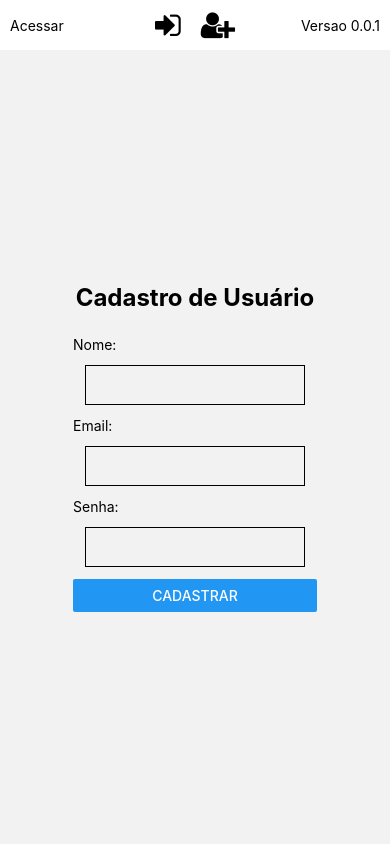
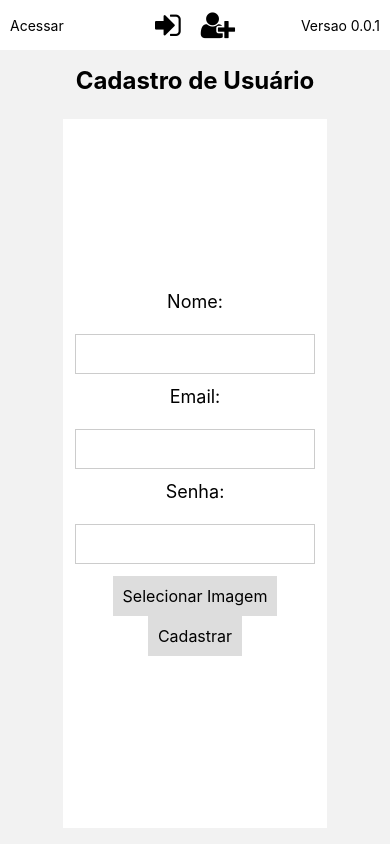
Before and after one commit to cintra444/fruttyoogApp, a React Native app: screen /Register in a window 390 px wide. Built offline with nearby package versions, Linux system fonts and the light colour scheme.

Commit message:
refatorando component buttons, footer

```diff
--- a/src/components/CadastroForm/CadastroForm.tsx
+++ b/src/components/CadastroForm/CadastroForm.tsx
@@ -1,14 +1,36 @@
 import React, { useState } from 'react';
-import { View, Text, TextInput, Button, Image, TouchableOpacity } from 'react-native';
+import { View, Text, TouchableOpacity } from 'react-native';
 import { launchImageLibrary } from 'react-native-image-picker';
-import { styles } from './styles';
+import { Container, Input, Button, Image, Label, ButtonText } from './styles';
+
+interface FormFieldProps {
+  label: string;
+  value: string;
+  onChangeText: (value: string) => void;
+  secureTextEntry?: boolean;
+  keyboardType?: 'default' | 'numeric' | 'email-address' | 'phone-pad';
+}
+
+const FormField = ({ label, value, onChangeText, secureTextEntry, keyboardType }: FormFieldProps) => {
+  return (
+    <>
+      <Label>{label}:</Label>
+      <Input
+        value={value}
+        onChangeText={onChangeText}
+        secureTextEntry={secureTextEntry}
+        keyboardType={keyboardType}
+      />
+    </>
+  );
+};
 
 interface CadastroFormProps {
   type: 'usuario' | 'compra' | 'fornecedor' | 'item' | 'produto' | 'cliente' | 'pedido' | 'venda';
   onSubmit: (data: any) => void;
 }
 
-const CadastroForm: React.FC<CadastroFormProps> = ({ type, onSubmit }) => {
+const CadastroForm = ({ type, onSubmit }: CadastroFormProps) => {
   const [formData, setFormData] = useState<any>({});
   const [imageUri, setImageUri] = useState<string | null>(null);
 
@@ -46,124 +68,85 @@ const CadastroForm: React.FC<CadastroFormProps> = ({ type, onSubmit }) => {
       case 'usuario':
         return (
           <>
-                        <Text>Nome:</Text>
-                        <TextInput style={styles.input} onChangeText={(value) => handleChange('nome', value)} />
-                        <Text>Email:</Text>
-                        <TextInput style={styles.input} onChangeText={(value) => handleChange('email', value)} />
-                        <Text>Senha:</Text>
-                        <TextInput style={styles.input} secureTextEntry onChangeText={(value) => handleChange('senha', value)} />
+            <FormField label="Nome" value={formData.nome} onChangeText={(value) => handleChange('nome', value)} />
+            <FormField label="Email" value={formData.email} onChangeText={(value) => handleChange('email', value)} />
+            <FormField label="Senha" value={formData.senha} onChangeText={(value) => handleChange('senha', value)} secureTextEntry />
           </>
         );
       case 'compra':
         return (
           <>
-                        <Text>Data:</Text>
-                        <TextInput style={styles.input} onChangeText={(value) => handleChange('data', value)} />
-                        <Text>Valor Total:</Text>
-                        <TextInput style={styles.input} onChangeText={(value) => handleChange('valorTotal', value)} />
-                        <Text>Fornecedor:</Text>
-                        <TextInput style={styles.input} onChangeText={(value) => handleChange('fornecedor', value)} />
-                        <Text>Tipo da Compra:</Text>
-                        <TextInput style={styles.input} onChangeText={(value) => handleChange('tipoCompra', value)} />
-                        <Text>Tipo de pagamento:</Text>
-                        <TextInput style={styles.input} onChangeText={(value) => handleChange('tipoPagamento', value)} />
-                        <Text>Forma de pagamento:</Text>
-                        <TextInput style={styles.input} onChangeText={(value) => handleChange('formaPagamento', value)} />
-                        <Text>Status:</Text>
-                        <TextInput style={styles.input}onChangeText={(value) => handleChange('status', value)} />
-                        <Text>Prazo de pagamento:</Text>
-                        <TextInput style={styles.input} onChangeText={(value) => handleChange('prazoPagamento', value)} />
-                        <Text>Produtos:</Text>
-                        <TextInput style={styles.input} onChangeText={(value) => handleChange('produtos', value)} />
+            <FormField label="Data" value={formData.data} onChangeText={(value) => handleChange('data', value)} />
+            <FormField label="Valor Total" value={formData.valorTotal} onChangeText={(value) => handleChange('valorTotal', value)} keyboardType="numeric" />
+            <FormField label="Fornecedor" value={formData.fornecedor} onChangeText={(value) => handleChange('fornecedor', value)} />
+            <FormField label="Tipo da Compra" value={formData.tipoCompra} onChangeText={(value) => handleChange('tipoCompra', value)} />
+            <FormField label="Tipo de pagamento" value={formData.tipoPagamento} onChangeText={(value) => handleChange('tipoPagamento', value)} />
+            <FormField label="Forma de pagamento" value={formData.formaPagamento} onChangeText={(value) => handleChange('formaPagamento', value)} />
+            <FormField label="Status" value={formData.status} onChangeText={(value) => handleChange('status', value)} />
+            <FormField label="Prazo de pagamento" value={formData.prazoPagamento} onChangeText={(value) => handleChange('prazoPagamento', value)} />
+            <FormField label="Produtos" value={formData.produtos} onChangeText={(value) => handleChange('produtos', value)} />
           </>
         );
       case 'fornecedor':
         return (
           <>
-                        <Text>Nome Fantasia:</Text>
-                        <TextInput style={styles.input} onChangeText={(value) => handleChange('nomeFantasia', value)} />
-                        <Text>Nome do Contato:</Text>
-                        <TextInput style={styles.input} onChangeText={(value) => handleChange('nomeContato', value)} />
-                        <Text>Telefone:</Text>
-                        <TextInput style={styles.input} onChangeText={(value) => handleChange('telefone', value)} />
+            <FormField label="Nome Fantasia" value={formData.nomeFantasia} onChangeText={(value) => handleChange('nomeFantasia', value)} />
+            <FormField label="Nome do Contato" value={formData.nomeContato} onChangeText={(value) => handleChange('nomeContato', value)} />
+            <FormField label="Telefone" value={formData.telefone} onChangeText={(value) => handleChange('telefone', value)} />
           </>
         );
       case 'item':
         return (
           <>
-                        <Text>Nome:</Text>
-                        <TextInput style={styles.input} onChangeText={(value) => handleChange('nome', value)} />
-                        <Text>Quantidade:</Text>
-                        <TextInput style={styles.input} keyboardType="numeric" onChangeText={(value) => handleChange('quantidade', value)} />
-                        <Text>Preço:</Text>
-                        <TextInput style={styles.input} keyboardType="numeric" onChangeText={(value) => handleChange('preco', value)} />
+            <FormField label="Nome" value={formData.nome} onChangeText={(value) => handleChange('nome', value)} />
+            <FormField label="Quantidade" value={formData.quantidade} onChangeText={(value) => handleChange('quantidade', value)} keyboardType="numeric" />
+            <FormField label="Preço" value={formData.preco} onChangeText={(value) => handleChange('preco', value)} keyboardType="numeric" />
           </>
         );
       case 'produto':
         return (
           <>
-                        <Text>Nome:</Text>
-                        <TextInput style={styles.input} onChangeText={(value) => handleChange('nome', value)} />
-                        <Text>Descrição:</Text>
-                        <TextInput style={styles.input} onChangeText={(value) => handleChange('descricao', value)} />
-                        <Text>Codigo do Produto:</Text>
-                        <TextInput style={styles.input} onChangeText={(value) => handleChange('codigo', value)} />
-                        <Text>Preço de custo:</Text>
-                        <TextInput style={styles.input} keyboardType="numeric" onChangeText={(value) => handleChange('precoCusto', value)} />
-                        <Text>Preço de venda:</Text>
-                        <TextInput style={styles.input} keyboardType="numeric" onChangeText={(value) => handleChange('precoVenda', value)} />
-                        <Text>Quantidade:</Text>
-                        <TextInput style={styles.input} keyboardType="numeric" onChangeText={(value) => handleChange('quantidade', value)} />
-                        <Text>Fornecedor:</Text>
-                        <TextInput style={styles.input} onChangeText={(value) => handleChange('fornecedor', value)} />
-                        <Text>Imagem do Produto:</Text>
-                        <TouchableOpacity style={styles.button} onPress={handleImagePicker}>
-                            <Text>Selecionar Imagem</Text>
-                        </TouchableOpacity>
-                        {imageUri && <Image source={{ uri: imageUri }} style={styles.image} />}
+
+            <FormField label="Nome" value={formData.nome} onChangeText={(value) => handleChange('nome', value)} />
+            <FormField label="Descrição" value={formData.descricao} onChangeText={(value) => handleChange('descricao', value)} />
+            <FormField label="Codigo do Produto" value={formData.codigo} onChangeText={(value) => handleChange('codigo', value)} />
+            <FormField label="Preço de custo" value={formData.precoCusto} onChangeText={(value) => handleChange('precoCusto', value)} keyboardType="numeric" />
+            <FormField label="Preço de venda" value={formData.precoVenda} onChangeText={(value) => handleChange('precoVenda', value)} keyboardType="numeric" />
+            <FormField label="Quantidade" value={formData.quantidade} onChangeText={(value) => handleChange('quantidade', value)} keyboardType="numeric" />
+            <FormField label="Fornecedor" value={formData.fornecedor} onChangeText={(value) => handleChange('fornecedor', value)} />
+            <Button onPress={handleImagePicker}>
+              <ButtonText>Selecionar Imagem</ButtonText>
+            {imageUri && <Image source={{ uri: imageUri }}  />}
+            </Button>
           </>
         );
       case 'cliente':
         return (
           <>
-                        <Text>Nome:</Text>
-                        <TextInput style={styles.input} onChangeText={(value) => handleChange('nome', value)} />
-                        <Text>Telefone:</Text>
-                        <TextInput style={styles.input} onChangeText={(value) => handleChange('telefone', value)} />
+            <FormField label="Nome" value={formData.nome} onChangeText={(value) => handleChange('nome', value)} />
+            <FormField label="Telefone" value={formData.telefone} onChangeText={(value) => handleChange('telefone', value)} />
           </>
         );
       case 'pedido':
         return (
           <>
-                        <Text>Data:</Text>
-                        <TextInput style={styles.input} onChangeText={(value) => handleChange('data', value)} />
-                        <Text>Cliente:</Text>
-                        <TextInput style={styles.input} onChangeText={(value) => handleChange('cliente', value)} />
-                        <Text>Produtos:</Text>
-                        <TextInput style={styles.input} onChangeText={(value) => handleChange('produtos', value)} />
-                        <Text>Valor Total:</Text>
-                        <TextInput style={styles.input} keyboardType="numeric" onChangeText={(value) => handleChange('valorTotal', value)} />
-                        <Text>Forma de pagamento:</Text>
-                        <TextInput style={styles.input} onChangeText={(value) => handleChange('formaPagamento', value)} />
-                        <Text>Status:</Text>
-                        <TextInput style={styles.input} onChangeText={(value) => handleChange('status', value)} />
+            <FormField label="Data" value={formData.data} onChangeText={(value) => handleChange('data', value)} />
+            <FormField label="Cliente" value={formData.cliente} onChangeText={(value) => handleChange('cliente', value)} />
+            <FormField label="Produtos" value={formData.produtos} onChangeText={(value) => handleChange('produtos', value)} />
+            <FormField label="Valor Total" value={formData.valorTotal} onChangeText={(value) => handleChange('valorTotal', value)} keyboardType="numeric" />
+            <FormField label="Forma de pagamento" value={formData.formaPagamento} onChangeText={(value) => handleChange('formaPagamento', value)} />
+            <FormField label="Status" value={formData.status} onChangeText={(value) => handleChange('status', value)} />
           </>
         );
       case 'venda':
         return (
           <>
-                        <Text>Data:</Text>
-                        <TextInput style={styles.input} onChangeText={(value) => handleChange('data', value)} />
-                        <Text>Cliente:</Text>
-                        <TextInput style={styles.input} onChangeText={(value) => handleChange('cliente', value)} />
-                        <Text>Produtos:</Text>
-                        <TextInput style={styles.input} onChangeText={(value) => handleChange('produtos', value)} />
-                        <Text>Valor Total:</Text>
-                        <TextInput style={styles.input} keyboardType="numeric" onChangeText={(value) => handleChange('valorTotal', value)} />
-                        <Text>Forma de pagamento:</Text>
-                        <TextInput style={styles.input} onChangeText={(value) => handleChange('formaPagamento', value)} />
-                        <Text>Status:</Text>
-                        <TextInput style={styles.input} onChangeText={(value) => handleChange('status', value)} />
+            <FormField label="Data" value={formData.data} onChangeText={(value) => handleChange('data', value)} />
+            <FormField label="Cliente" value={formData.cliente} onChangeText={(value) => handleChange('cliente', value)} />
+            <FormField label="Produtos" value={formData.produtos} onChangeText={(value) => handleChange('produtos', value)} />
+            <FormField label="Valor Total" value={formData.valorTotal} onChangeText={(value) => handleChange('valorTotal', value)} keyboardType="numeric" />
+            <FormField label="Forma de pagamento" value={formData.formaPagamento} onChangeText={(value) => handleChange('formaPagamento', value)} />
+            <FormField label="Status" value={formData.status} onChangeText={(value) => handleChange('status', value)} />
           </>
         );
       default:
@@ -172,10 +155,16 @@ const CadastroForm: React.FC<CadastroFormProps> = ({ type, onSubmit }) => {
   };
 
   return (
-        <View>
+     <Container>
       {renderFormFields()}
-            <Button title="Cadastrar" onPress={handleSubmit} />
-        </View>
+      <Button onPress={handleImagePicker}>
+        <ButtonText>Selecionar Imagem</ButtonText>
+      </Button>
+      {imageUri && <Image source={{ uri: imageUri }} />}
+      <Button onPress={handleSubmit}>
+        <ButtonText>Cadastrar</ButtonText>
+      </Button>
+    </Container>
   );
 };
 
--- a/src/components/CadastroForm/styles.ts
+++ b/src/components/CadastroForm/styles.ts
@@ -1,24 +1,36 @@
-import { StyleSheet } from "react-native";
+import styled from "styled-components/native";
 
-export const styles = StyleSheet.create({
-  container: {
-    flex: 1,
-    backgroundColor: "#fff",
-    alignItems: "center",
-    justifyContent: "center",
-  },
-  input: {
-    height: 40,
-    margin: 12,
-    borderWidth: 1,
-  },
-  button: {
-    alignItems: "center",
-    backgroundColor: "#DDDDDD",
-    padding: 10,
-  },
-  image: {
-    width: 200,
-    height: 200,
-  },
-});
+export const Container = styled.View`
+  flex: 1;
+  background-color: #fff;
+  align-items: center;
+  justify-content: center;
+`;
+
+export const Label = styled.Text`
+  font-size: 18px;
+  margin-bottom: 10px;
+`;
+
+export const Input = styled.TextInput`
+  height: 40px;
+  margin: 12px;
+  border-width: 1px;
+  border-color: #ccc;
+  padding: 10px;
+`;
+
+export const Button = styled.TouchableOpacity`
+  align-items: center;
+  background-color: #ddd;
+  padding: 10px;
+`;
+
+export const ButtonText = styled.Text`
+  font-size: 16px;
+`;
+
+export const Image = styled.Image`
+  width: 200px;
+  height: 200px;
+  `;
--- a/src/components/CardMenu/styles.ts
+++ b/src/components/CardMenu/styles.ts
@@ -1,32 +1,34 @@
-import { StyleSheet } from "react-native";
+import styled from 'styled-components/native';
 
-export const styles = StyleSheet.create({
-    card: {
-        backgroundColor: "white",
-        padding: 12,
-        marginVertical: 10,
-        marginHorizontal: 20,
-        alignItems: "center",
-        justifyContent: "center",
-        borderColor: "black",
-        width: "80%",
-        borderRadius: 40,
-        marginTop: 215,
-    },
-    icon: {
-        marginBottom: 10,
-    },
-    cardContent: {
-        marginTop: 10,
-        alignItems: "center",
-    },
-    title: {
-        fontSize: 18,
-        fontWeight: "bold",
-        marginBottom: 5,
-    },
-    description: {
-        fontSize: 14,
-        color: "gray",
-    }
-});
+export const CardContainer = styled.TouchableOpacity`
+    background-color: #fff;
+    padding: 12px;
+    margin-vertical: 10px;
+    margin-horizontal: 20px;
+    align-items: center;
+    justify-content: center;
+    border-color: #000;
+    width: 80%;
+    border-radius: 40px;
+    margin-top: 215px;
+`;
+
+export const IconContainer = styled.View`
+    margin-bottom: 10px;
+`;
+
+export const CardContent = styled.View`
+    margin-top: 10px;
+    align-items: center;
+`;
+
+export const Title = styled.Text`
+    font-size: 18px;
+    font-weight: bold;
+    margin-bottom: 5px;
+`;
+
+export const Description = styled.Text`
+    font-size: 14px;
+    color: #808080;
+`;
--- a/src/components/LoginForm/styles.ts
+++ b/src/components/LoginForm/styles.ts
@@ -1,20 +1,27 @@
-import { StyleSheet } from 'react-native';
+import { StyleSheet, Dimensions, PixelRatio, Platform } from 'react-native';
+
+
+const { width, height } = Dimensions.get('window');
+const scalenFont = (size: number): number => size * PixelRatio.getFontScale();
 
 export const styles = StyleSheet.create({
     container: {
         flex: 1,
         justifyContent: 'center',
-        padding: 16,
+        paddingHorizontal: width * 0.05, // 5% largura da tela
+        paddingVertical: height * 0.02, // 2% altura da tela
     },
     label: {
-        marginBottom: 8,
-        fontSize: 16,
+        marginBottom: height * 0.01, // 1% altura da tela
+        fontSize: scalenFont(16),
     },
     input: {
-        height: 40,
+        height: height * 0.06, // 6% altura da tela
         borderColor: 'gray',
         borderWidth: 1,
-        marginBottom: 12,
-        paddingHorizontal: 8,
+        marginBottom: height * 0.015, // 1,5% altura da tela
+        paddingHorizontal: width * 0.02, // 2% largura da tela
+        borderRadius: 6,
+        backgroundColor: Platform.OS === 'ios' ? '#f8f8f8' : '#fff',
     },
 });
```
Also changed, not shown: package.json (+4 -4 lines), src/api/api.ts (+16 -2 lines), src/components/Buttons/Button.tsx (+5 -5 lines), src/components/Buttons/styles.ts (+22 -21 lines), src/components/CardMenu/CardMenuAdm.tsx (+19 -17 lines), src/components/Footer/Footer.tsx (+22 -19 lines), src/components/Footer/styles.ts (+15 -14 lines), src/screens/Admin/Dashboard.tsx (line endings or trailing spaces), 1 other file (tests, documents, lock files or other folders). Lines whose indentation alone changed are shown as unchanged.
